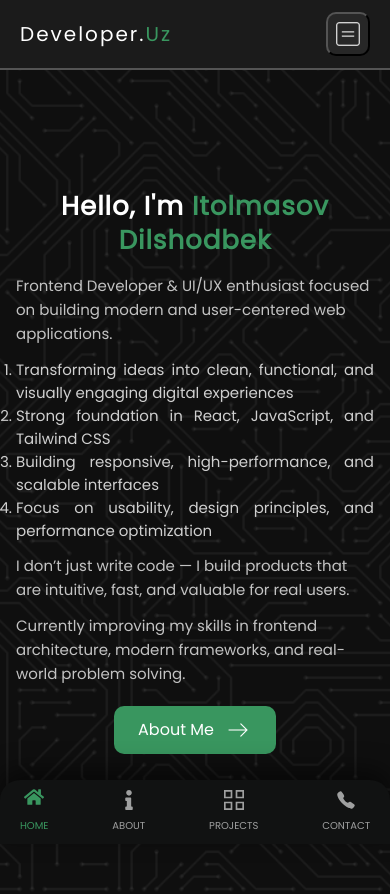
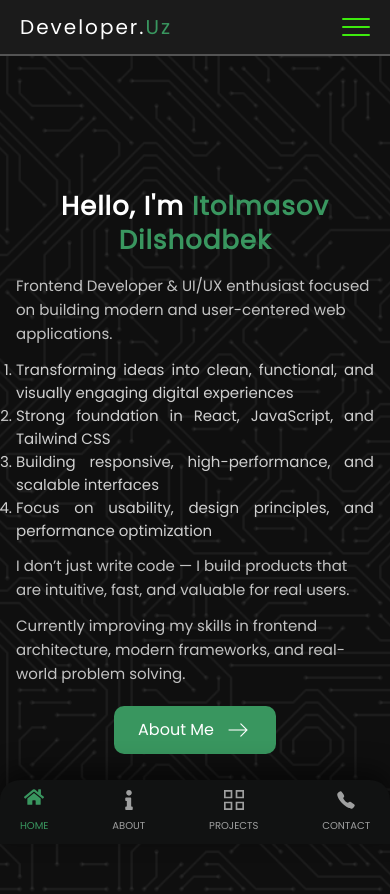
Before and after one commit to dilshoditolmasov32/my-portfolio, a React (Vite) app: page / in a window 390 px wide. Built offline with nearby package versions, Linux system fonts and the light colour scheme.

Commit message:
my header is updated

```diff
--- a/src/components/header/index.css
+++ b/src/components/header/index.css
@@ -157,19 +157,36 @@ header {
   /* HAMBURGER */
   .hamburger-menu {
     display: flex;
-    padding: 8px;
-    border-radius: 10px;
-    background: rgba(255, 255, 255, 0.05);
-    transition: 0.3s;
+    flex-direction: column;
+    justify-content: space-between;
+    width: 28px;
+    height: 18px;
+    background: transparent;
+    border: none;
+    cursor: pointer;
+    padding: 0;
+    z-index: 10002;
+    transition: 0.3s ease;
   }
 
-  .hamburger-menu:hover {
-    background: rgba(255, 255, 255, 0.1);
+  .hamburger-menu span {
+    width: 100%;
+    height: 2px;
+    background-color: #3eeb0e;
+    border-radius: 10px;
+    transition: all 0.3s ease;
   }
 
-  .hamburger-menu img {
-    width: 24px;
-    height: 24px;
-    filter: brightness(0) invert(1);
+  .hamburger-menu.active span:nth-child(1) {
+    transform: translateY(8px) rotate(45deg);
+  }
+
+  .hamburger-menu.active span:nth-child(2) {
+    opacity: 0;
+    transform: translateX(-10px);
+  }
+
+  .hamburger-menu.active span:nth-child(3) {
+    transform: translateY(-8px) rotate(-45deg);
   }
 }
--- a/src/components/header/index.jsx
+++ b/src/components/header/index.jsx
@@ -75,8 +75,14 @@ const Header = () => {
             </ul>
 
             {/* HAMBURGER */}
-            <button className="hamburger-menu" onClick={toggleMenu}>
-              <img src={menuBar} alt="menu" width={24} height={24} />
+            <button
+              className={`hamburger-menu ${isMenuOpen ? "active" : ""}`}
+              onClick={toggleMenu}
+              aria-label="Toggle Menu"
+            >
+              <span></span>
+              <span></span>
+              <span></span>
             </button>
           </div>
         </div>
--- a/src/components/sidebar/index.css
+++ b/src/components/sidebar/index.css
@@ -155,10 +155,21 @@
   .left_sidebar {
     transform: translateX(-100%);
     transition: transform 0.4s ease;
-    z-index: 1000;
+    z-index: 10001;
   }
 
   .left_sidebar.active {
     transform: translateX(0);
   }
+
+  .sidebar_overlay {
+    position: fixed;
+    top: 0;
+    left: 0;
+    width: 100%;
+    height: 100vh;
+    background: rgba(0, 0, 0, 0.4);
+    backdrop-filter: blur(4px);
+    z-index: 10000;
+  }
 }
--- a/src/pages/hero/Hero.css
+++ b/src/pages/hero/Hero.css
@@ -124,7 +124,7 @@ p:nth-of-type(1) {
 
 @media (max-width: 480px) {
   .hero-page {
-    padding: 40px 16px;
+    padding: 0 16px;
   }
 
   h1 {
```
